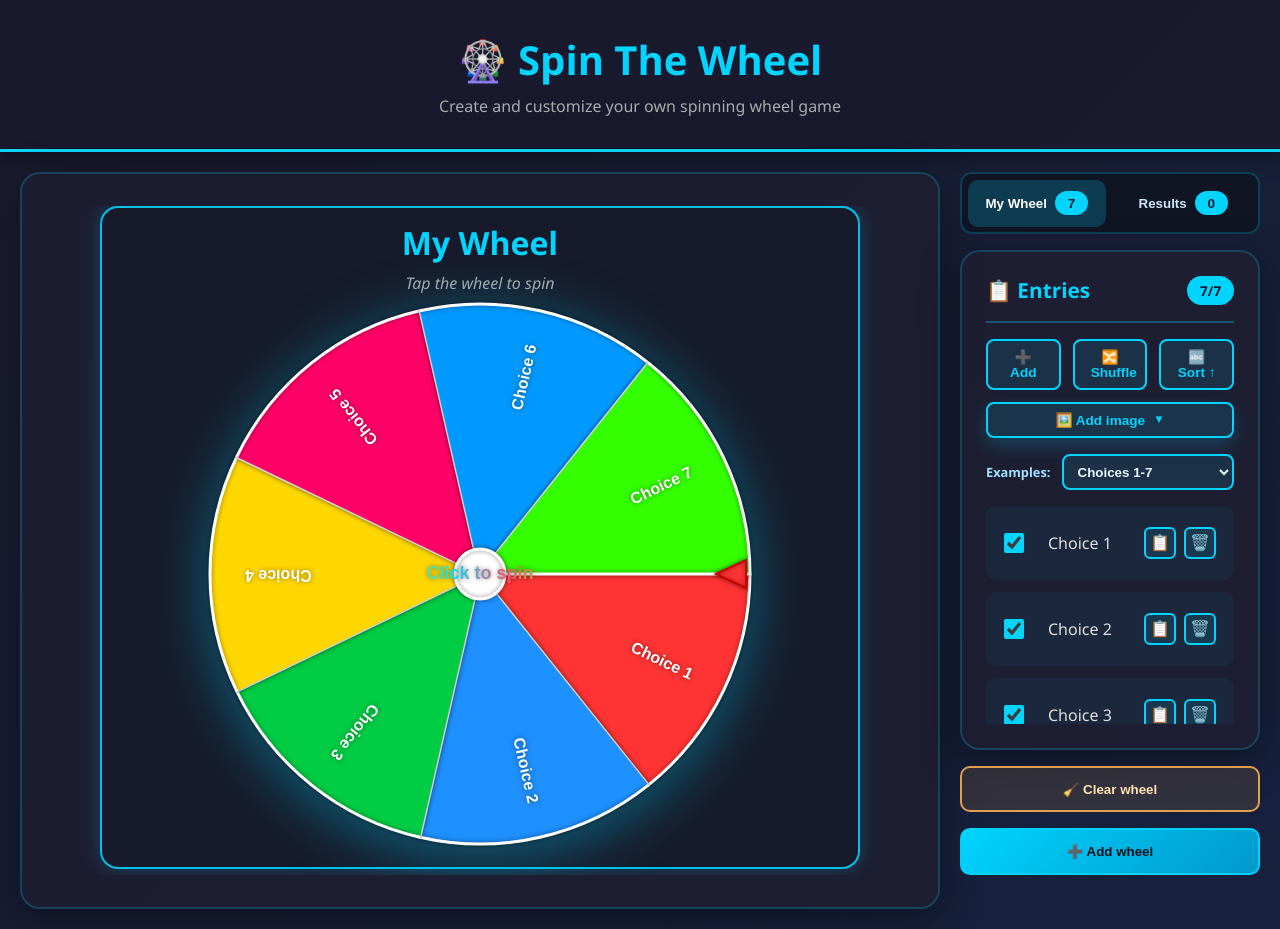
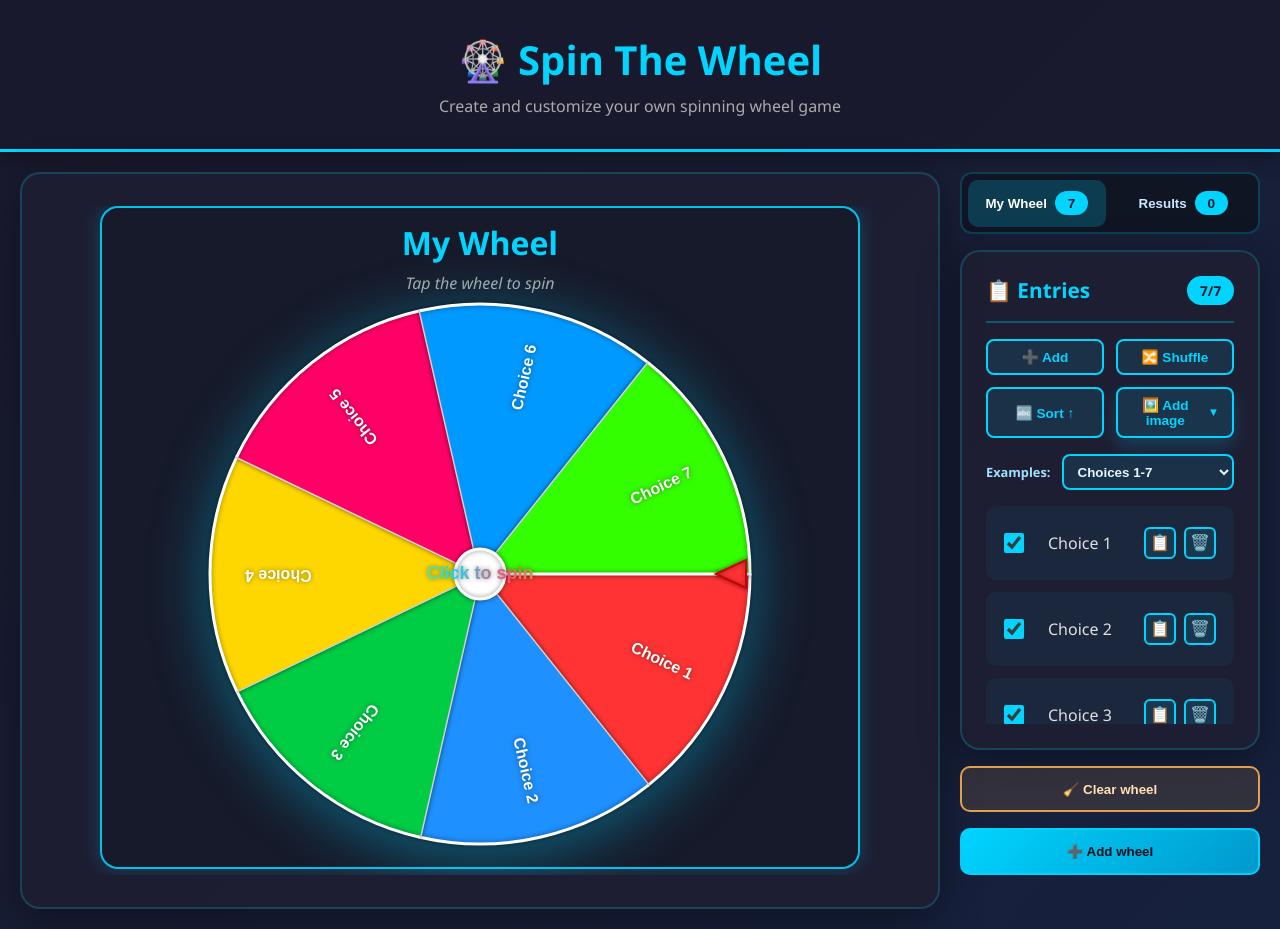
Before and after one commit to bikram73/Spin_The_Wheel_Game, a React (Vite) app: page / in a window 1280 px wide. Built offline with nearby package versions, Linux system fonts and the light colour scheme; the HTML template or start-up script is replaced by a standard one.

Commit message:
first commit

```diff
--- a/src/styles.css
+++ b/src/styles.css
@@ -768,6 +768,23 @@ body,
   flex: 1;
 }
 
+.entries-panel .panel-controls {
+  display: grid;
+  grid-template-columns: repeat(2, minmax(0, 1fr));
+  gap: 0.75rem;
+}
+
+.entries-panel .panel-controls .btn-small {
+  width: 100%;
+  min-width: 0;
+  flex: initial;
+}
+
+.entries-panel .image-dropdown {
+  min-width: 0;
+  flex: initial;
+}
+
 .entries-list {
   display: flex;
   flex-direction: column;
```
